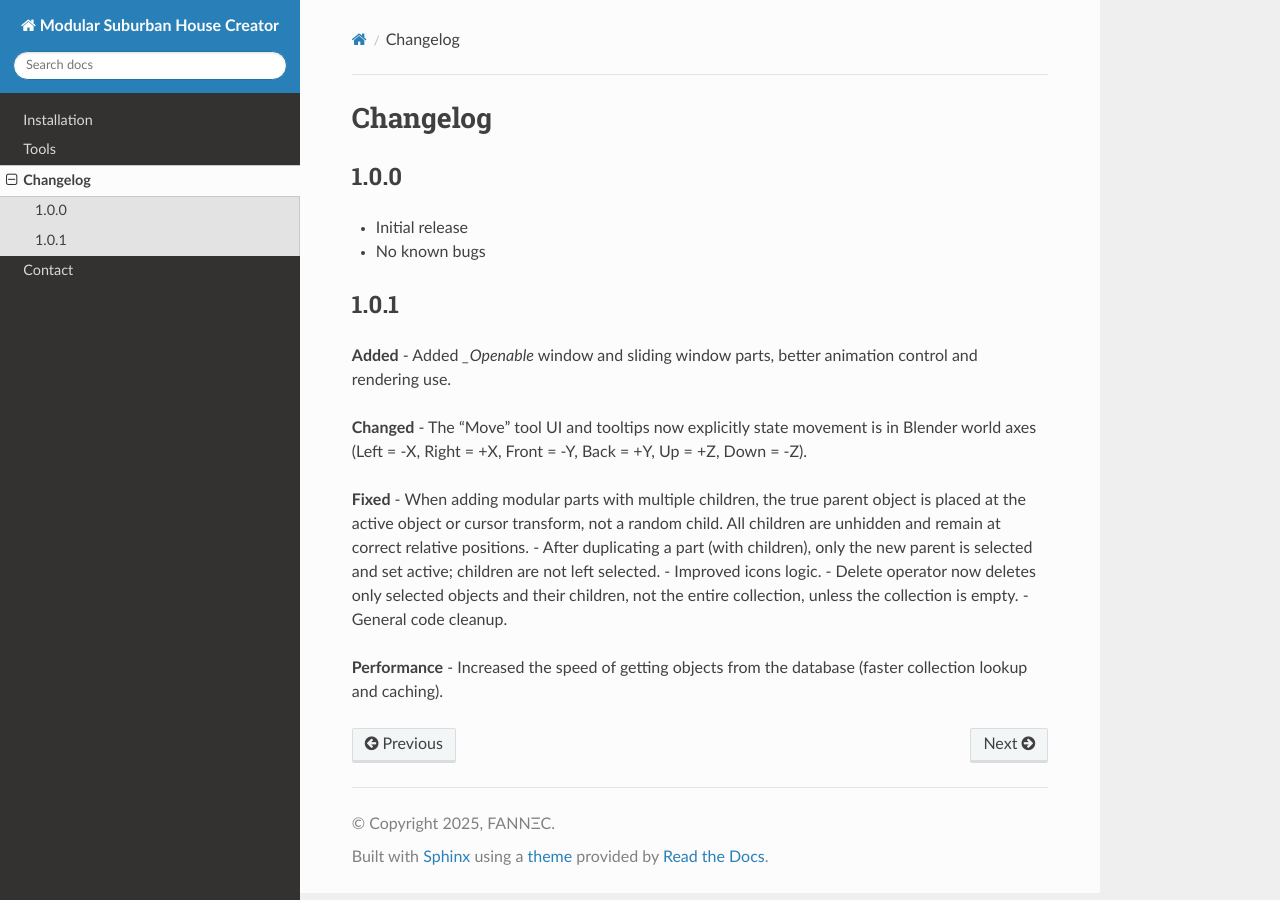
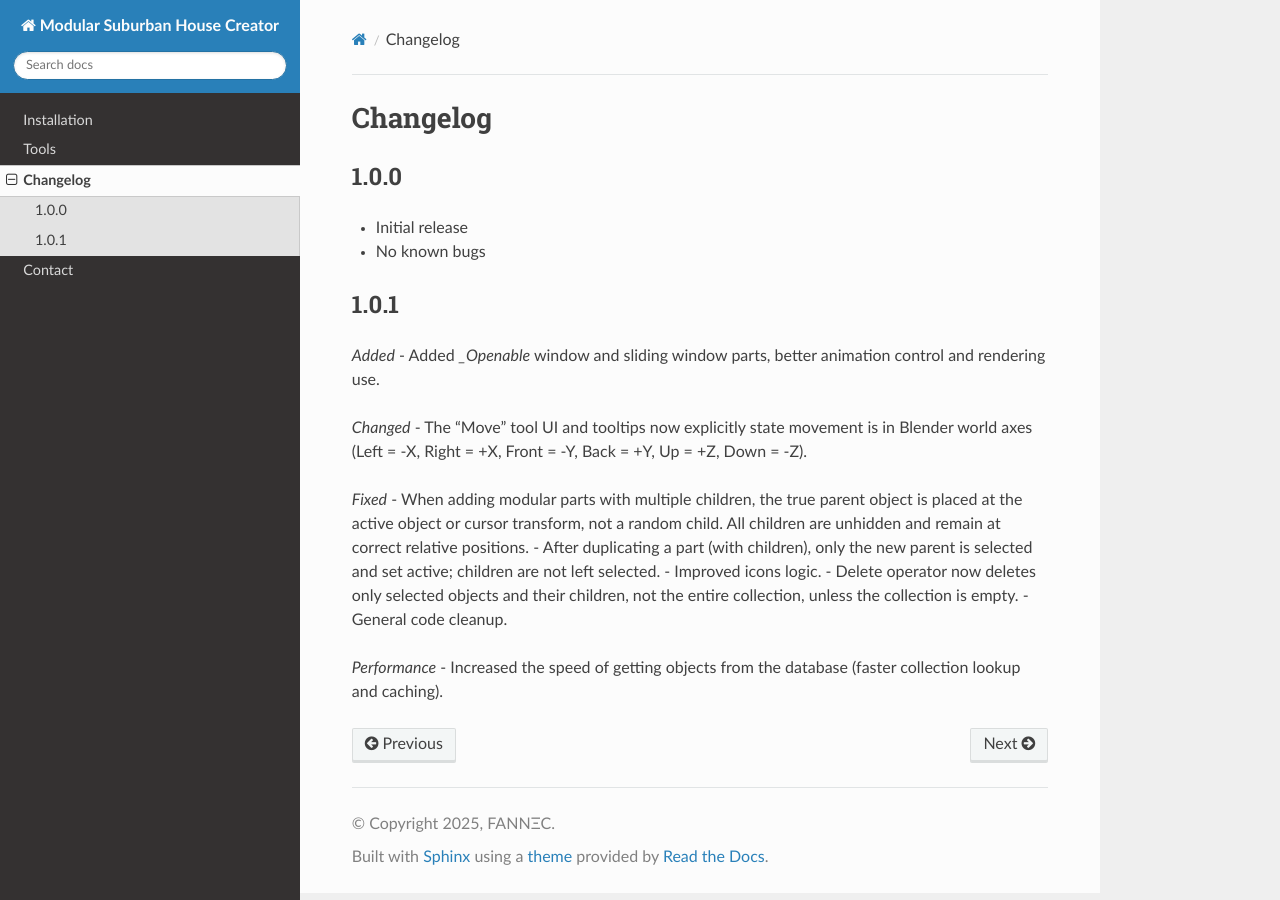
Before and after one commit to DjamelEddineX/Modular_Suburban_House_Creator_Docs, a Sphinx documentation site: the page built from docs/source/changelog.rst, in a window 1280 px wide. Built offline with Sphinx 7.4.7 and the Read the Docs theme 3.1.0, drawn with Linux system fonts in a browser that asks for light colours.

```diff
--- a/docs/source/changelog.rst
+++ b/docs/source/changelog.rst
@@ -8,18 +8,18 @@ Changelog
 
 1.0.1
 -----
-**Added**
+*Added*
 - Added `_Openable` window and sliding window parts, better animation control and rendering use.
 
-**Changed**
+*Changed*
 - The "Move" tool UI and tooltips now explicitly state movement is in Blender world axes (Left = -X, Right = +X, Front = -Y, Back = +Y, Up = +Z, Down = -Z).
 
-**Fixed**
+*Fixed*
 - When adding modular parts with multiple children, the true parent object is placed at the active object or cursor transform, not a random child. All children are unhidden and remain at correct relative positions.
 - After duplicating a part (with children), only the new parent is selected and set active; children are not left selected.
 - Improved icons logic.
 - Delete operator now deletes only selected objects and their children, not the entire collection, unless the collection is empty.
 - General code cleanup.
 
-**Performance**
+*Performance*
 - Increased the speed of getting objects from the database (faster collection lookup and caching).
```
